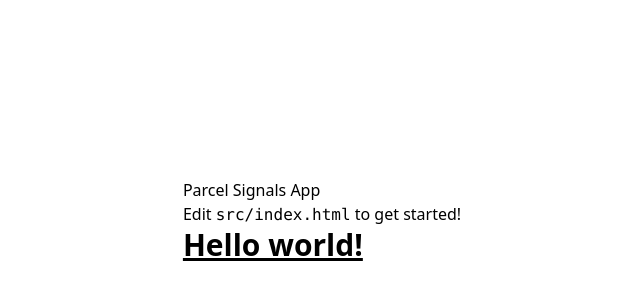
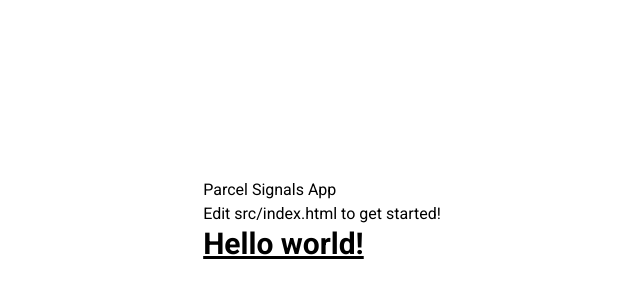
Before and after one commit to JavaVista/basic-signals-implementation, a website built with Parcel: page src/index.html in a window 1280 px wide. Shown: the part 180-480 px from the top of the page, without its empty margins (318-958 px from the left). Built offline with nearby package versions, Linux system fonts and the light colour scheme.

Commit message:
add Roboto font to styles

```diff
--- a/src/index.html
+++ b/src/index.html
@@ -3,7 +3,7 @@
   <head>
     <meta charset="utf-8">
     <meta name="viewport" content="width=device-width, initial-scale=1.0">
-    <title>Parcel Vanilla App</title>
+    <title>Basic Signals Implementation</title>
     <link rel="stylesheet" href="style.css">
   </head>
   <body>
--- a/src/style.css
+++ b/src/style.css
@@ -1,4 +1,9 @@
+@import url('https://fonts.googleapis.com/css2?family=Roboto:ital,wght@0,100..900;1,100..900&display=swap');
 @import "tailwindcss";
+
+html, body, html * {
+  font-family: 'Roboto', sans-serif;
+}
 
 html {
   color-scheme: light dark;
```
